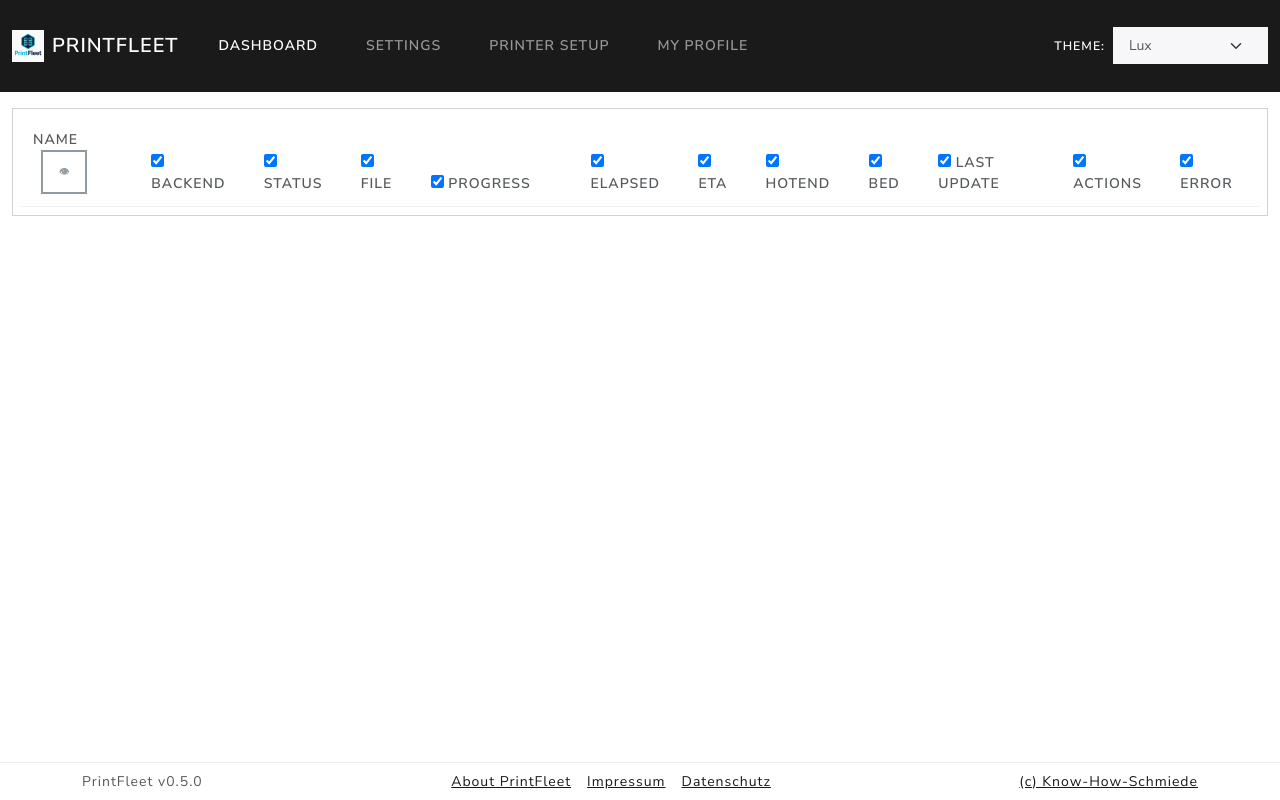
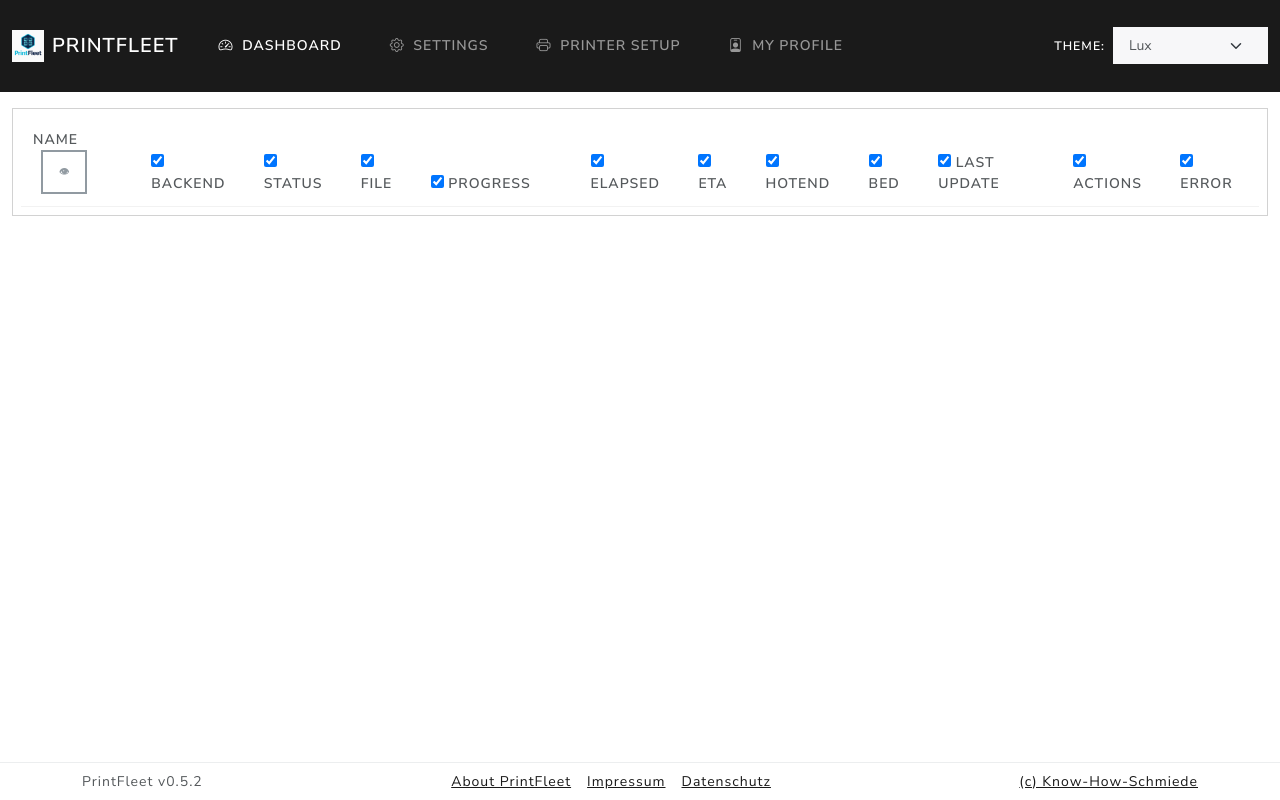
Before and after one commit to know-how-schmiede/PrintFleet, a Flask app: page / in a window 1280 px wide. Run offline with Flask 3, Linux system fonts and the light colour scheme; the visitor is signed in with stand-in values (Sample User, id 1); data comes from the database, SQL or seed files in the repository; data that the repository does not hold is empty; some libraries are stand-ins or nearby versions.

Commit message:
Add printer location display to dashboard and API
Introduces a 'location' field for printers in the backend state and API responses, and updates the dashboard UI to display the printer location under the printer name. Also updates navigation icons in the base template and bumps the app version to 0.5.2.

```diff
--- a/src/printfleet/monitor.py
+++ b/src/printfleet/monitor.py
@@ -44,6 +44,7 @@ def build_no_scanning_state(prn: dict, name: str, host: str, port: int, https: b
         "name": name,
         "backend": (prn.get("backend") or "moonraker"),
         "host": host,
+        "location": prn.get("location"),
         "state": "no_scanning",
         "filename": "",
         "progress_pct": 0.0,
@@ -208,6 +209,7 @@ def monitor_printer(
                     "name": name,
                     "backend": be,
                     "host": host,
+                    "location": prn.get("location"),
                     "state": state,
                     "filename": filename,
                     "progress_pct": progress_bar_pct(progress),
@@ -244,6 +246,7 @@ def monitor_printer(
                         "name": name,
                         "backend": be,
                         "host": host,
+                        "location": prn.get("location"),
                         "tasmota_host": current_tasmota_host,
                     },
                 )
@@ -291,6 +294,7 @@ def monitor_printer(
                         "name": name,
                         "backend": be,
                         "host": host,
+                        "location": prn.get("location"),
                         "tasmota_host": current_tasmota_host,
                         "link": f"{scheme}://{host}:{port}/",
                     },
@@ -428,6 +432,7 @@ def create_initial_state(printers: list[dict]) -> None:
                 "name": name,
                 "backend": prn.get("backend", "moonraker"),
                 "host": host,
+                "location": prn.get("location"),
                 "state": "standby",
                 "filename": "",
                 "progress_pct": 0.0,
--- a/src/printfleet/version.py
+++ b/src/printfleet/version.py
@@ -1,4 +1,4 @@
 #!/usr/bin/env python3
 # -*- coding: utf-8 -*-
 
-APP_VERSION = "0.5.0"
+APP_VERSION = "0.5.2"
--- a/src/templates/base.html
+++ b/src/templates/base.html
@@ -57,6 +57,7 @@
           <li class="nav-item">
             <a href="{{ url_for('dashboard.index') }}"
                class="nav-link {% if page == 'overview' %}active{% endif %}">
+              <i class="bi bi-speedometer2 me-1"></i>
               {{ _('menu_dashboard') }}
             </a>
           </li>
@@ -65,6 +66,7 @@
           <li class="nav-item">
             <a href="{{ url_for('settings.settings_page') }}"
                class="nav-link {% if page == 'settings' %}active{% endif %}">
+              <i class="bi bi-gear me-1"></i>
               {{ _('menu_settings') }}
             </a>
           </li>
@@ -73,6 +75,7 @@
           <li class="nav-item">
             <a href="{{ url_for('printers.printer_list') }}"
                class="nav-link {% if page == 'printers' %}active{% endif %}">
+              <i class="bi bi-printer me-1"></i>
               Printer Setup
             </a>
           </li>
@@ -81,6 +84,7 @@
           <li class="nav-item">
             <a href="{{ url_for('auth.profile') }}"
                class="nav-link {% if page == 'profile' %}active{% endif %}">
+              <i class="bi bi-person-badge me-1"></i>
               {{ _('menu_profile') }}
             </a>
           </li>
--- a/src/templates/index.html
+++ b/src/templates/index.html
@@ -365,6 +365,7 @@ async function loadData(){
     (data || []).forEach(p => {
       const printer_id   = p.id;
       const name         = p.name || '';
+      const location     = p.location || '';
       const backend      = p.backend || '';
       const state        = p.state || 'standby';
       const noScanning   = !!p.no_scanning || state === 'no_scanning';
@@ -506,7 +507,18 @@ async function loadData(){
         errorCell.textContent = '';
       }
 
-      tr.appendChild(td(name, 'name'));
+      const nameCell = document.createElement('td');
+      nameCell.dataset.colKey = 'name';
+      const nameSpan = document.createElement('span');
+      nameSpan.textContent = name;
+      nameCell.appendChild(nameSpan);
+      if (location) {
+        const locationSpan = document.createElement('span');
+        locationSpan.className = 'text-muted small d-block';
+        locationSpan.textContent = location;
+        nameCell.appendChild(locationSpan);
+      }
+      tr.appendChild(nameCell);
       tr.appendChild(td(backend, 'backend'));
       tr.appendChild(tdHTML(badge, 'state'));
 
```
Also changed, not shown: src/printfleet/version.md (+8 -0 lines).
